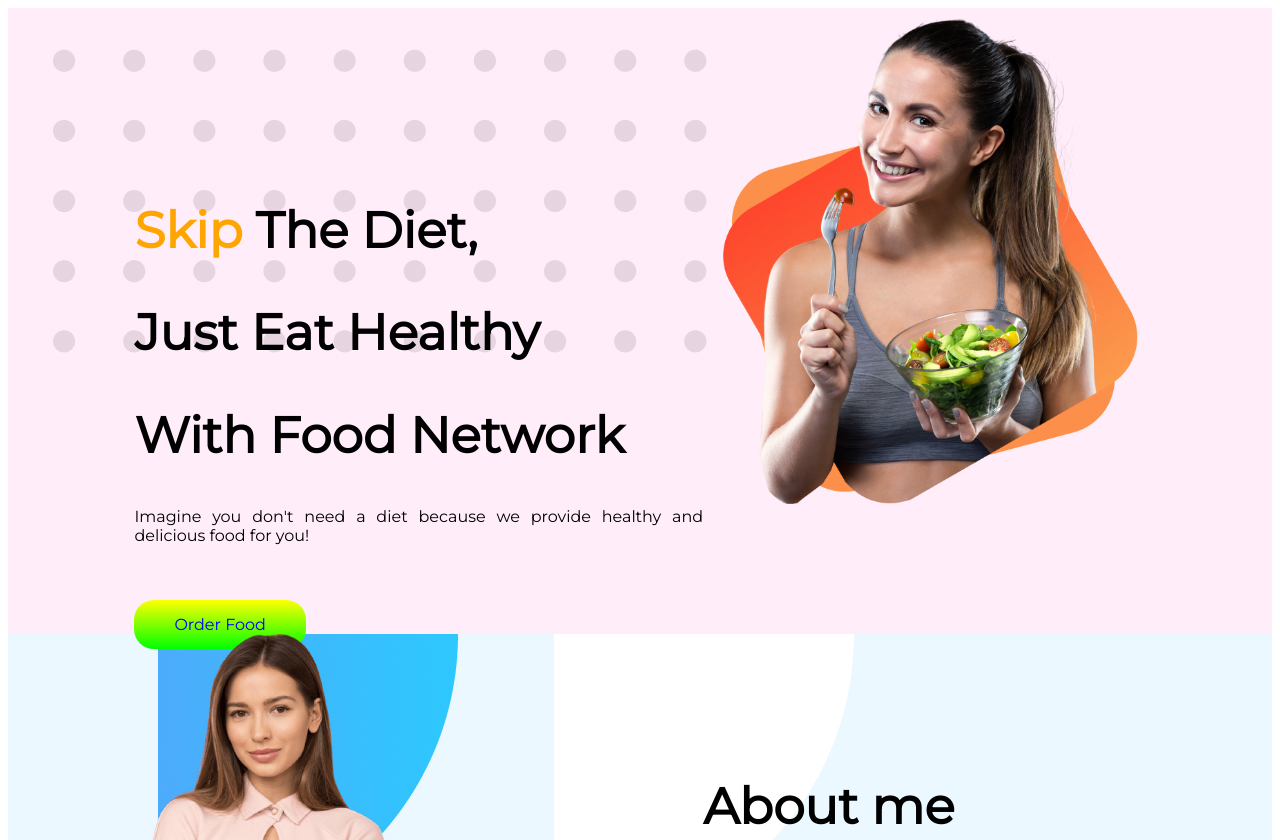
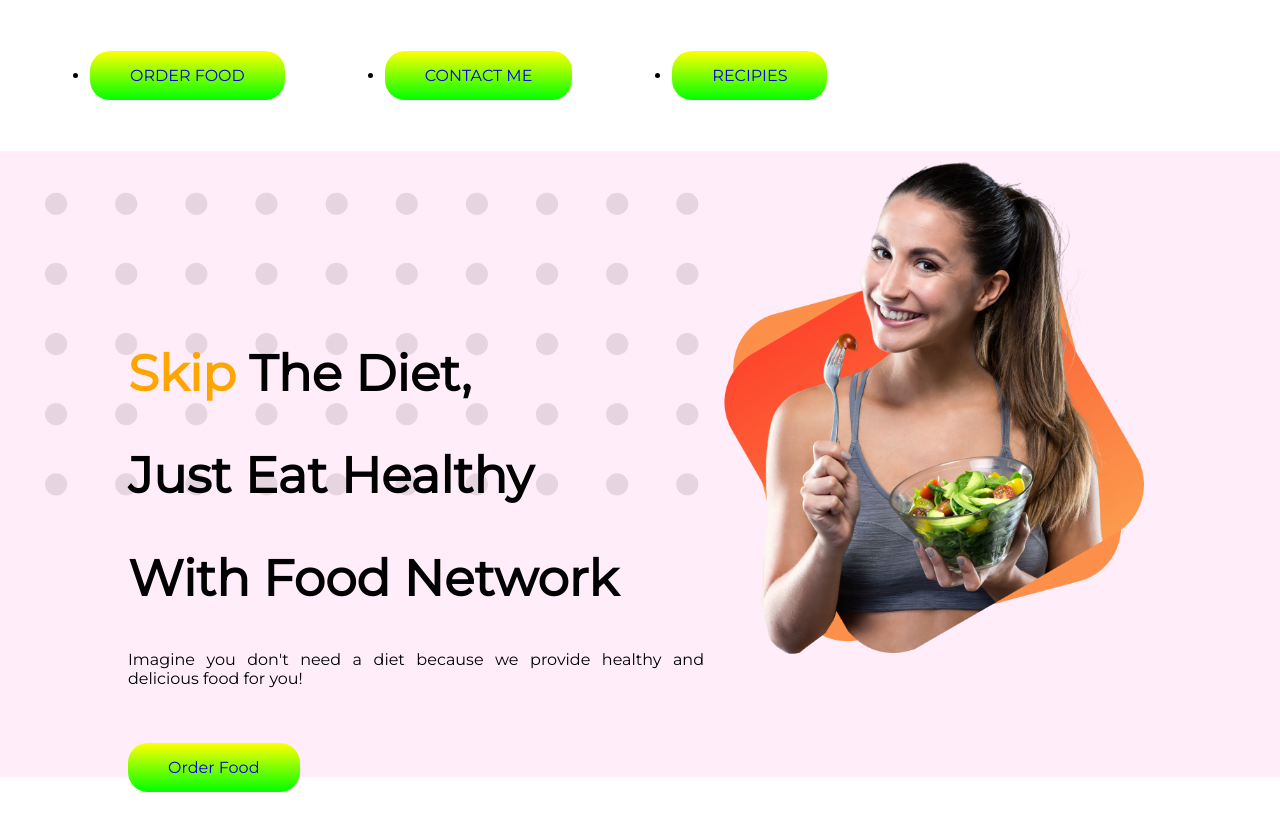
Before and after one commit to AbirSharkar/food_network, a plain HTML site: page index.html in a window 1280 px wide. Shown: the top 840 px of the page. Drawn offline with Linux system fonts and the light colour scheme.

Commit message:
final commit

```diff
--- a/index.html
+++ b/index.html
@@ -13,9 +13,18 @@
 </head>
 
 <body>
+    <!--FOR EXTRA MARKS-->
+    <!--Nav bar-->
+    <ul>
+        <li><a href="#of">ORDER FOOD</a></li>
+        <li><a href="#cm">CONTACT ME</a></li>
+        <li><a href="#r">RECIPIES</a></li>
+    </ul>
+
+
     <!--order food section-->
     <section id="order-food">
-        <div class="half-width-od order-food-text">
+        <div class="half-width-od order-food-text" id="of">
             <h1> <span>Skip</span> The Diet,</h1>
             <h1>Just Eat Healthy</h1>
             <h1>With Food Network</h1>
@@ -39,7 +48,7 @@
             <img src="images/female/Person Image.png" alt="A picture of a woman">
         </div>
 
-        <div class="half-width-cm contact-me-text">
+        <div class="half-width-cm contact-me-text" id="cm">
             <h2>About me</h2>
             <p>Hello. I am an expert about dieting. You don't need to exercise all the time to loose weight. only by
                 eating healthy you can loose weight and live a healthy life. I will show you how to do it. Just follow
@@ -65,7 +74,7 @@
             </p>
         </div>
 
-        <div class="box">
+        <div class="box" id="r">
             <div>
                 <img src="images/food/Project Cover.jpg" alt="pictures of food">
                 <h2>Breakfast Recipie</h2>
--- a/style.css
+++ b/style.css
@@ -1,9 +1,10 @@
 body{
     font-family: 'Montserrat', sans-serif;
+    margin: 0;
 }
 
 section{
-    margin-bottom: 0px;
+    margin-bottom: 150px;
 }
 
 a{
@@ -11,6 +12,16 @@ a{
     background-image: linear-gradient(yellow, lime);
     padding: 15px 40px;
     border-radius: 20px;
+}
+
+/*FOR EXTRA MARKS*/
+ul{
+    display: flex;
+
+}
+
+ul li{
+    margin: 50px;
 }
 
 
```
